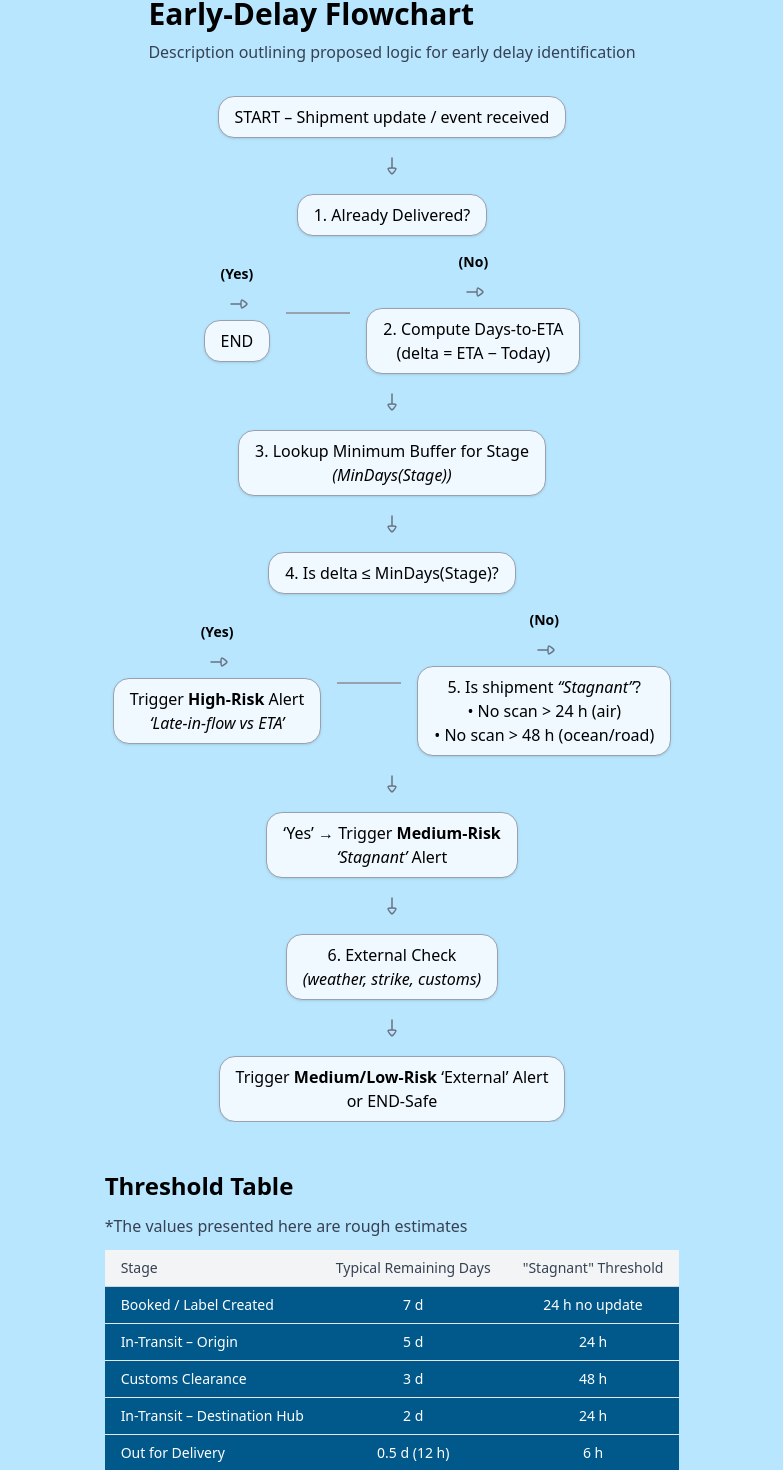
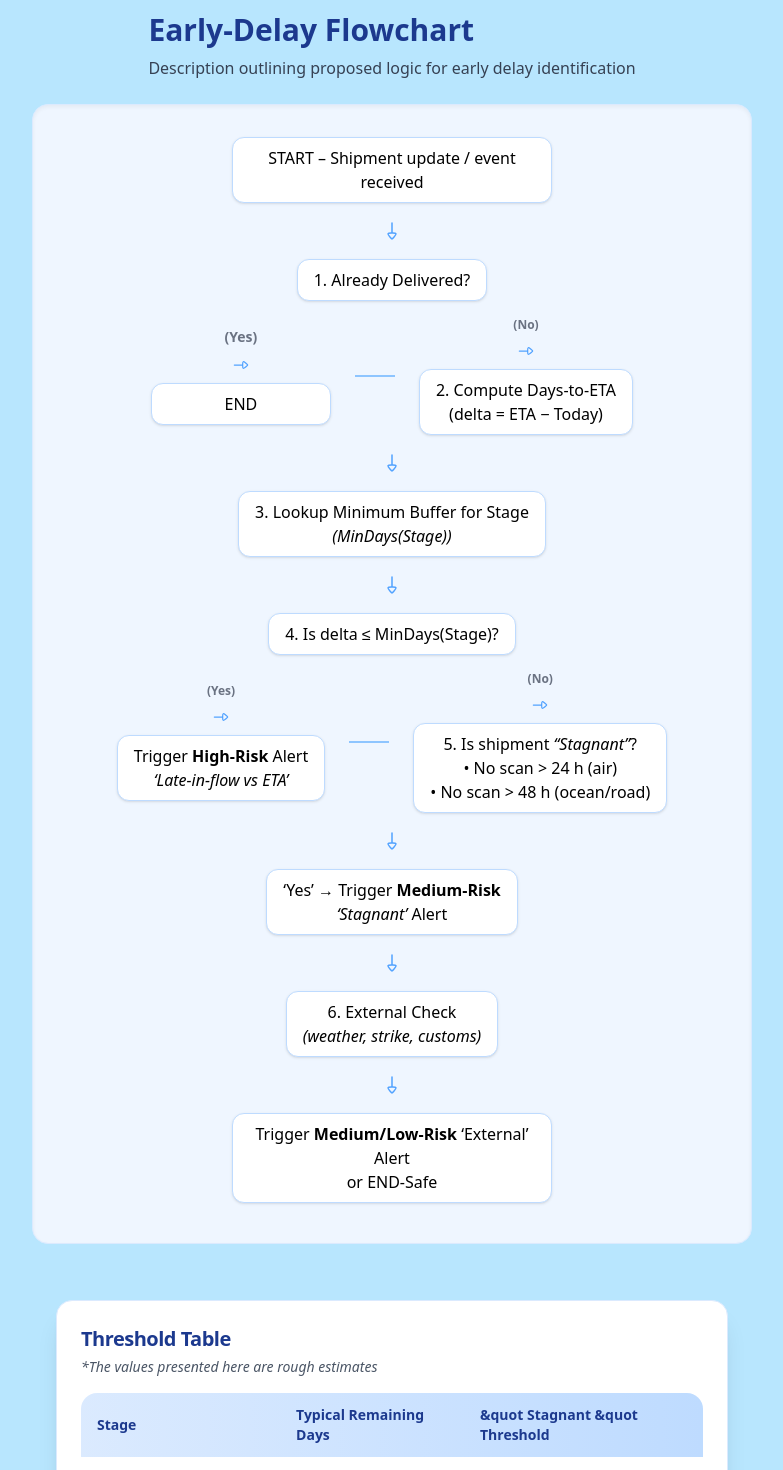
Before and after one commit to Dor-J/LogiDog-website-demo, a Next.js app: page / in a window 1280 px wide. Shown: the part 558-2028 px from the top of the page, without its empty margins (248-1031 px from the left). Built offline with nearby package versions, Linux system fonts and the light colour scheme.

Commit message:
Refactor ShipmentDelayFlow component to integrate ThresholdTable and enhance layout consistency

```diff
--- a/src/app/components/ShipmentDelayFlow.tsx
+++ b/src/app/components/ShipmentDelayFlow.tsx
@@ -1,6 +1,7 @@
 'use client'
 
 import React from 'react'
+import ThresholdTable from './ThresholdTable'
 
 const ArrowDownIcon: React.FC<{ className?: string }> = ({ className }) => (
     <svg
@@ -47,16 +48,16 @@ const ArrowRightIcon: React.FC<{ className?: string }> = ({ className }) => (
 const FlowChartItem: React.FC<React.PropsWithChildren<object>> = ({
     children
 }) => (
-    <div className="animate-fadeIn inline-block rounded-2xl border border-gray-400 bg-sky-50 px-4 py-2 text-center shadow-sm hover:bg-white">
+    <div className="animate-fadeIn inline-block max-w-xs min-w-[180px] rounded-xl border border-blue-200 bg-white px-4 py-2 text-center text-sm shadow-sm transition-all hover:bg-blue-50 md:text-base">
         {children}
     </div>
 )
 
 const ShipmentDelayFlow: React.FC = () => {
     return (
-        <section className="mt-auto flex w-full flex-col space-y-4">
-            <div className="mx-auto mt-4 mb-8">
-                <h2 className="mb-2 text-2xl font-bold md:text-3xl">
+        <section className="mx-auto mt-8 flex w-full max-w-3xl flex-col space-y-6 px-2 sm:px-6">
+            <div className="text center mx-auto mb-6">
+                <h2 className="mb-2 text-2xl font-bold text-blue-900 md:text-3xl">
                     Early-Delay Flowchart
                 </h2>
                 <p className="text-base text-gray-700">
@@ -65,43 +66,50 @@ const ShipmentDelayFlow: React.FC = () => {
                 </p>
             </div>
 
-            <div id="flowchart" className="overflow-x-auto">
-                <div className="flex flex-col items-center gap-4">
+            <div
+                id="flowchart"
+                className="overflow-x-auto rounded-2xl border border-blue-100 bg-blue-50 pb-2 shadow-inner"
+            >
+                <div className="flex min-w-[340px] flex-col items-center justify-center gap-4 py-8">
                     {/* Row 0 – START */}
                     <FlowChartItem>
                         START – Shipment update / event received
                     </FlowChartItem>
-                    <div className="animate-fadeIn h-6 w-6 text-center text-gray-500">
+                    <div className="h-6 w-6 text-center text-blue-400">
                         <ArrowDownIcon />
                     </div>
                     {/* Row 1 – initial check Delivered? */}
                     <FlowChartItem>1. Already Delivered?</FlowChartItem>
                     {/* Yes / No split */}
-                    <div className="animate-fadeIn flex flex-col items-center gap-4 md:flex-row">
+                    <div className="flex flex-col items-center gap-4 md:flex-row">
                         {/* YES then END */}
-                        <div className="flex flex-col items-center gap-2">
-                            <span className="text-sm font-semibold">(Yes)</span>
-                            <div className="hidden h-5 w-5 text-gray-500 md:block">
-                                <ArrowRightIcon />
+                        <div className="flex min-w-[120px] flex-col items-center gap-2">
+                            <span className="text-sm font-semibold text-gray-500">
+                                (Yes)
+                            </span>
+                            <div className="hidden md:block">
+                                <ArrowRightIcon className="h-5 w-5 text-blue-400" />
                             </div>
-                            <div className="h-5 w-5 text-gray-500 md:hidden">
-                                <ArrowDownIcon />
+                            <div className="md:hidden">
+                                <ArrowDownIcon className="h-5 w-5 text-blue-400" />
                             </div>
                             <FlowChartItem>END</FlowChartItem>
                         </div>
 
                         {/* Horizontal separator for md+ */}
-                        <div className="hidden h-0.5 w-16 bg-gray-400 md:block" />
+                        <div className="mx-2 hidden h-0.5 w-10 bg-blue-300 md:block" />
 
                         {/* NO - Compute delta */}
-                        <div className="animate-fadeIn flex flex-col items-center gap-2">
-                            <span className="text-sm font-semibold">(No)</span>
-                            <div className="hidden h-5 w-5 text-gray-500 md:block">
-                                <ArrowRightIcon />
-                            </div>
-                            <div className="animate-fadeIn h-5 w-5 text-gray-500 md:hidden">
-                                <ArrowDownIcon />
-                            </div>
+                        <div className="flex min-w-[180px] flex-col items-center gap-2">
+                            <span className="text-xs font-semibold text-gray-500">
+                                (No)
+                            </span>
+                            <span className="hidden md:block">
+                                <ArrowRightIcon className="h-5 w-5 text-blue-400" />
+                            </span>
+                            <span className="md:hidden">
+                                <ArrowDownIcon className="h-5 w-5 text-blue-400" />
+                            </span>
                             <FlowChartItem>
                                 2. Compute Days-to-ETA
                                 <br />
@@ -109,31 +117,30 @@ const ShipmentDelayFlow: React.FC = () => {
                             </FlowChartItem>
                         </div>
                     </div>
+
                     {/* Row 2 – Buffer lookup */}
-                    <div className="animate-fadeIn h-6 w-6 text-gray-500">
-                        <ArrowDownIcon />
-                    </div>
+                    <ArrowDownIcon className="h-6 w-6 text-blue-400" />
                     <FlowChartItem>
                         3. Lookup Minimum Buffer for Stage
                         <br />
                         <span className="italic">(MinDays(Stage))</span>
                     </FlowChartItem>
                     {/* Row 3 – Compare */}
-                    <div className="h-6 w-6 text-gray-500">
-                        <ArrowDownIcon />
-                    </div>
+                    <ArrowDownIcon className="h-6 w-6 text-blue-400" />
                     <FlowChartItem>4. Is delta ≤ MinDays(Stage)?</FlowChartItem>
                     {/* Yes / No split */}
-                    <div className="flex flex-col items-center gap-4 md:flex-row">
+                    <div className="flex w-full flex-col items-center gap-4 md:flex-row md:justify-center">
                         {/* YES - High Risk */}
-                        <div className="animate-fadeIn flex flex-col items-center gap-2">
-                            <span className="text-sm font-semibold">(Yes)</span>
-                            <div className="hidden h-5 w-5 text-gray-500 md:block">
-                                <ArrowRightIcon />
-                            </div>
-                            <div className="h-5 w-5 text-gray-500 md:hidden">
-                                <ArrowDownIcon />
-                            </div>
+                        <div className="flex min-w-[120px] flex-col items-center gap-2">
+                            <span className="text-xs font-semibold text-gray-500">
+                                (Yes)
+                            </span>
+                            <span className="hidden md:block">
+                                <ArrowRightIcon className="h-5 w-5 text-blue-400" />
+                            </span>
+                            <span className="md:hidden">
+                                <ArrowDownIcon className="h-5 w-5 text-blue-400" />
+                            </span>
                             <FlowChartItem>
                                 Trigger <strong>High-Risk</strong> Alert
                                 <br />
@@ -143,37 +150,40 @@ const ShipmentDelayFlow: React.FC = () => {
                             </FlowChartItem>
                         </div>
 
-                        <div className="hidden h-0.5 w-16 bg-gray-400 md:block" />
+                        <div className="mx-2 hidden h-0.5 w-10 bg-blue-300 md:block" />
 
                         {/* NO - Is stagnant? */}
-                        <div className="animate-fadeIn flex flex-col items-center gap-2">
-                            <span className="text-sm font-semibold">(No)</span>
-                            <div className="hidden h-5 w-5 text-gray-500 md:block">
-                                <ArrowRightIcon />
-                            </div>
-                            <div className="h-5 w-5 text-gray-500 md:hidden">
-                                <ArrowDownIcon />
-                            </div>
+                        <div className="flex min-w-[200px] flex-col items-center gap-2">
+                            <span className="text-xs font-semibold text-gray-500">
+                                (No)
+                            </span>
+                            <span className="hidden md:block">
+                                <ArrowRightIcon className="h-5 w-5 text-blue-400" />
+                            </span>
+                            <span className="md:hidden">
+                                <ArrowDownIcon className="h-5 w-5 text-blue-400" />
+                            </span>
                             <FlowChartItem>
                                 5. Is shipment <i>“Stagnant”</i>?<br />
-                                • No scan &gt; 24 h (air)
-                                <br />• No scan &gt; 48 h (ocean/road)
+                                <span className="whitespace-nowrap">
+                                    • No scan &gt; 24 h (air)
+                                </span>
+                                <br />
+                                <span className="whitespace-nowrap">
+                                    • No scan &gt; 48 h (ocean/road)
+                                </span>
                             </FlowChartItem>
                         </div>
                     </div>
                     {/* Row 4 – Stagnant branch */}
-                    <div className="animate-fadeIn h-6 w-6 text-gray-500">
-                        <ArrowDownIcon />
-                    </div>
+                    <ArrowDownIcon className="h-6 w-6 text-blue-400" />
                     <FlowChartItem>
                         ‘Yes’ → Trigger <b>Medium-Risk</b>
                         <br />
                         <span className="italic">‘Stagnant’</span> Alert
                     </FlowChartItem>
-                    {/* Row 5 – External Check */}{' '}
-                    <div className="animate-fadeIn h-6 w-6 text-gray-500">
-                        <ArrowDownIcon />
-                    </div>
+                    {/* Row 5 – External Check */}
+                    <ArrowDownIcon className="h-6 w-6 text-blue-400" />
                     <FlowChartItem>
                         6. External Check
                         <br />
@@ -182,9 +192,7 @@ const ShipmentDelayFlow: React.FC = () => {
                         </span>
                     </FlowChartItem>
                     {/* Row 6 – End / External */}
-                    <div className="h-6 w-6 text-gray-500">
-                        <ArrowDownIcon />
-                    </div>
+                    <ArrowDownIcon className="h-6 w-6 text-blue-400" />
                     <FlowChartItem>
                         Trigger <b>Medium/Low-Risk</b> ‘External’ Alert
                         <br />
@@ -193,66 +201,7 @@ const ShipmentDelayFlow: React.FC = () => {
                 </div>
             </div>
 
-            {/*  Threshold Table  */}
-            <div className="mx-auto mt-4 overflow-x-auto p-4">
-                <h3 className="mb-3 text-2xl font-semibold">Threshold Table</h3>
-                <p className="mb-3 text-gray-700">
-                    *The values presented here are rough estimates
-                </p>
-
-                <table className="min-w-max divide-y divide-gray-300 text-sm">
-                    <thead className="bg-gray-100">
-                        <tr>
-                            <th className="px-4 py-2 text-left font-medium text-gray-700">
-                                Stage
-                            </th>
-                            <th className="px-4 py-2 text-left font-medium text-gray-700">
-                                Typical Remaining Days
-                            </th>
-                            <th className="px-4 py-2 text-left font-medium text-gray-700">
-                                &quot;Stagnant&quot; Threshold
-                            </th>
-                        </tr>
-                    </thead>
-                    <tbody className="divide-y divide-gray-200 bg-sky-800 text-center text-white">
-                        <tr>
-                            <td className="px-4 py-2 text-start">
-                                Booked / Label Created
-                            </td>
-                            <td className="px-4 py-2">7&nbsp;d</td>
-                            <td className="px-4 py-2">24 h no update</td>
-                        </tr>
-                        <tr>
-                            <td className="px-4 py-2 text-start">
-                                In-Transit – Origin
-                            </td>
-                            <td className="px-4 py-2">5&nbsp;d</td>
-                            <td className="px-4 py-2">24 h</td>
-                        </tr>
-                        <tr>
-                            <td className="px-4 py-2 text-start">
-                                Customs Clearance
-                            </td>
-                            <td className="px-4 py-2">3&nbsp;d</td>
-                            <td className="px-4 py-2">48 h</td>
-                        </tr>
-                        <tr>
-                            <td className="px-4 py-2 text-start">
-                                In-Transit – Destination Hub
-                            </td>
-                            <td className="px-4 py-2">2&nbsp;d</td>
-                            <td className="px-4 py-2">24 h</td>
-                        </tr>
-                        <tr>
-                            <td className="px-4 py-2 text-start">
-                                Out for Delivery
-                            </td>
-                            <td className="px-4 py-2">0.5 d (12 h)</td>
-                            <td className="px-4 py-2">6 h</td>
-                        </tr>
-                    </tbody>
-                </table>
-            </div>
+            <ThresholdTable />
         </section>
     )
 }
```
